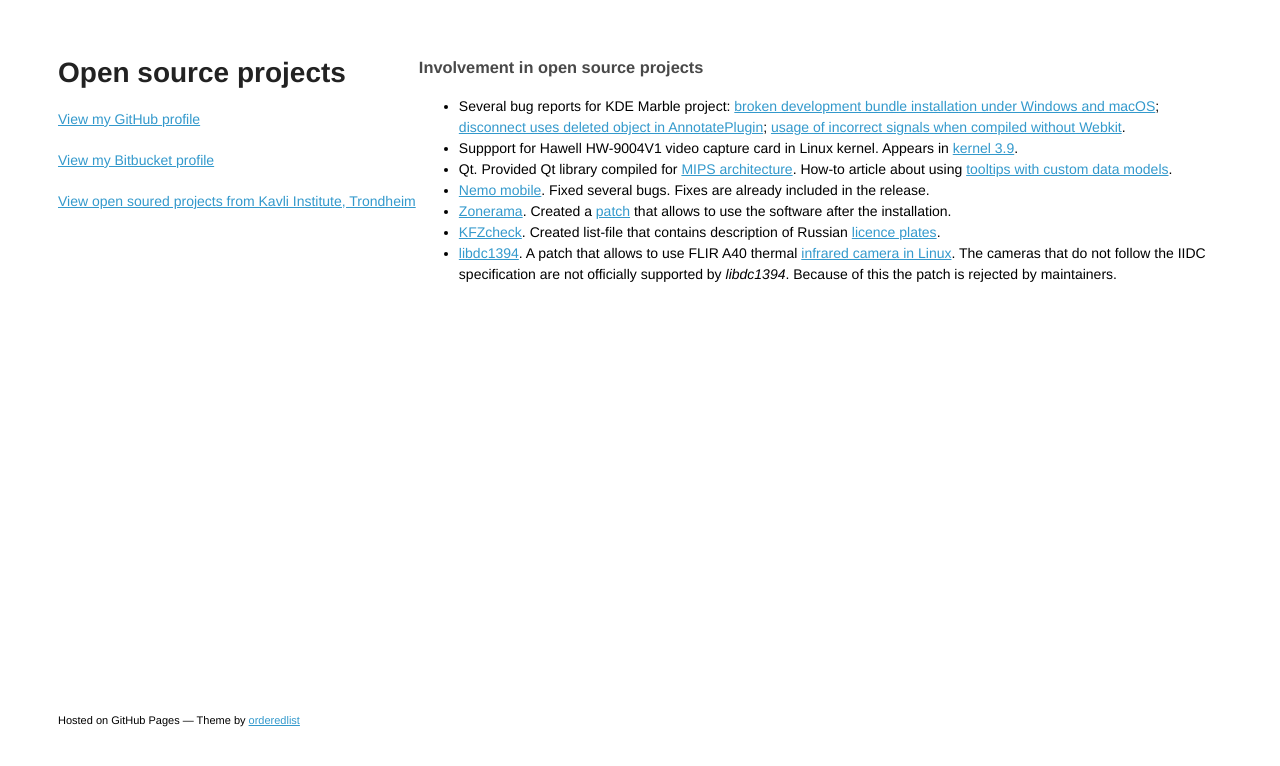
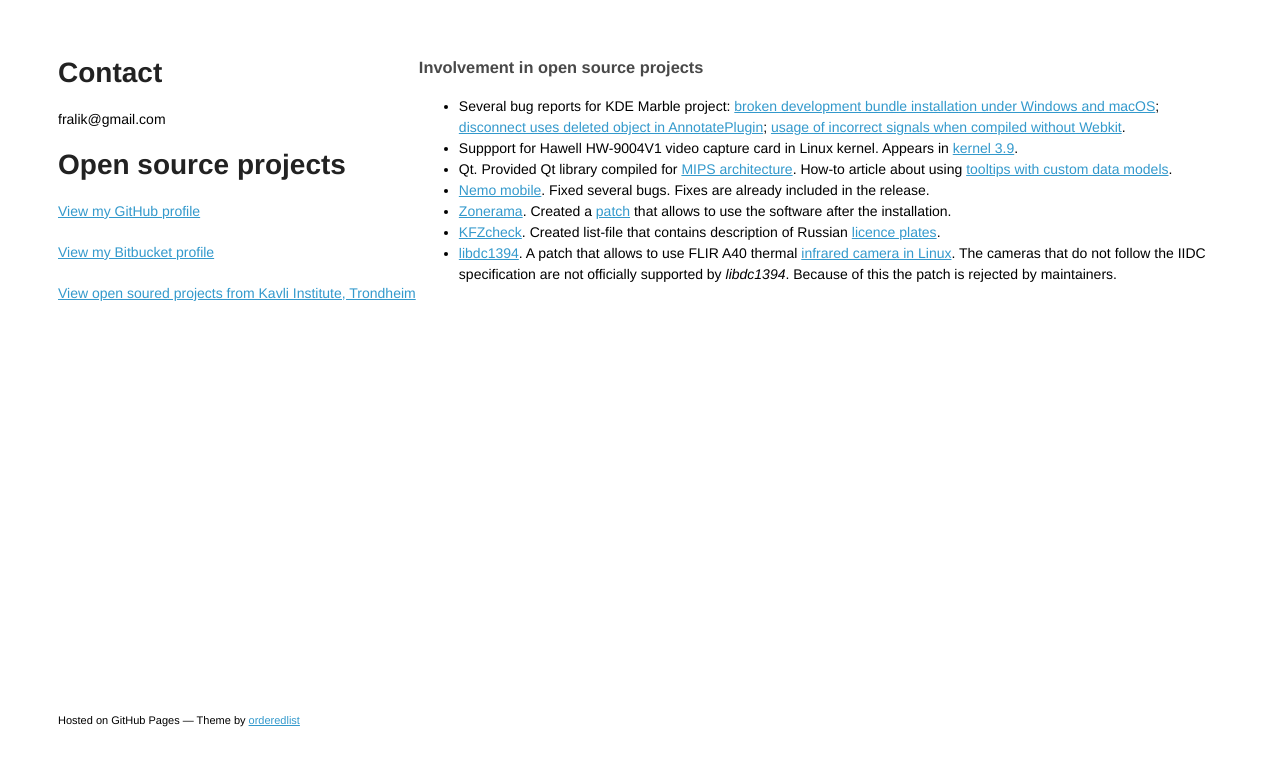
Before and after one commit to fralik/fralik.github.com, a plain HTML site: page index.html in a window 1280 px wide. Drawn offline with Linux system fonts and the light colour scheme; a web font is replaced by a local one.

Commit message:
Update index.html

```diff
--- a/index.html
+++ b/index.html
@@ -15,6 +15,8 @@
   <body>
     <div class="wrapper">
       <header>
+        <h1>Contact</h1>
+        <p>fralik@gmail.com</p>
         <h1>Open source projects</h1>
         <p></p>
         <p class="view"><a href="https://github.com/fralik">View my GitHub profile</a></p>
```
